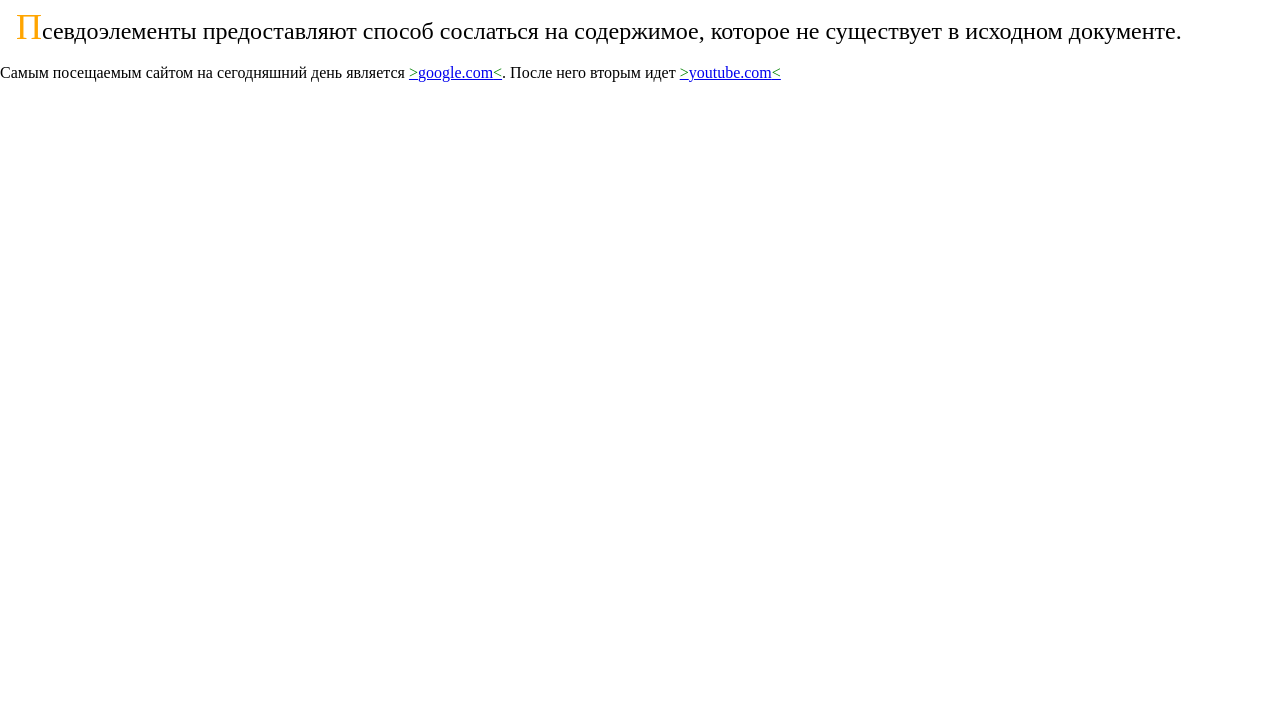
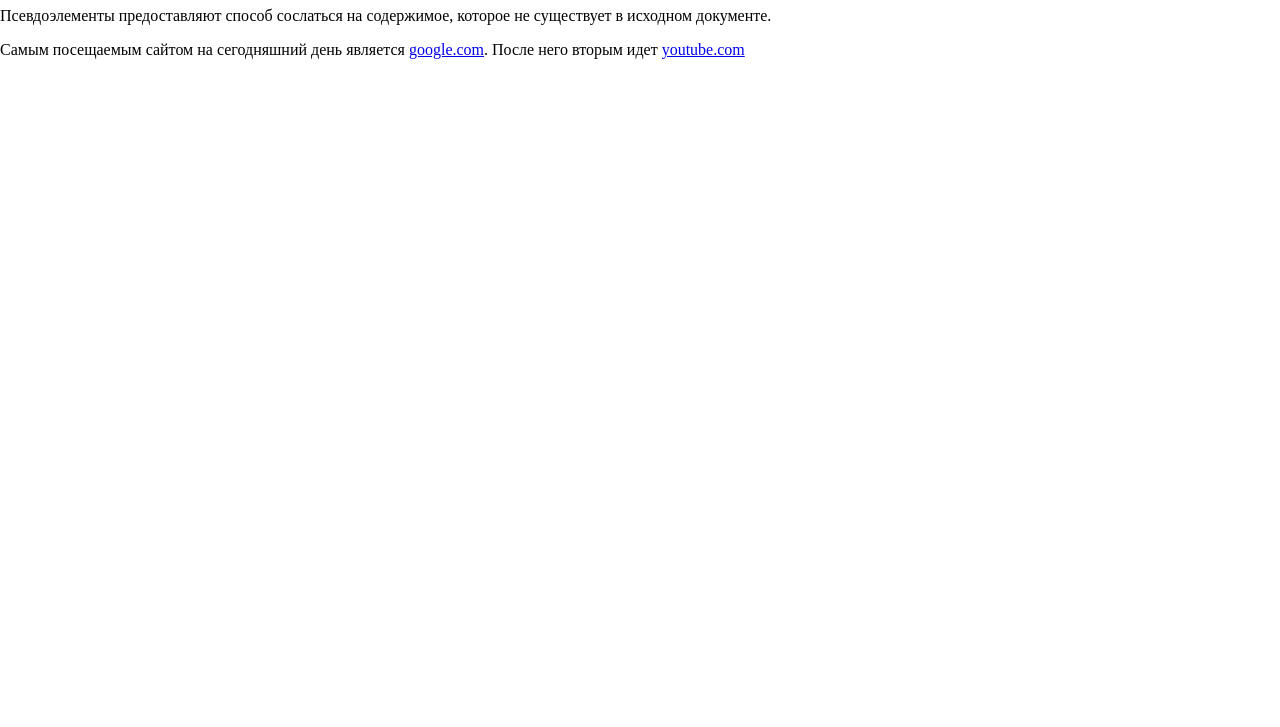
Before and after one commit to 12345Oleksii/display, a plain HTML site: page index.html in a window 1280 px wide. Shown: the part 73-800 px from the top of the page. Drawn offline with nearby package versions, Linux system fonts and the light colour scheme.

Commit message:
Update style.css

```diff
--- a/style.css
+++ b/style.css
@@ -1,20 +1,16 @@
-.theory::first-letter {
-    font-size: 36px;
-    margin-left: 16px;
-    color: orange;
+input[type="checkbox"]:checked {
+    margin-left: 50px;
 }
-.theory::first-line {
-    font-size: 24px;
+label {
+    text-transform: uppercase;
 }
-.theory::selection {
-    background-color: red;
-    color: white;
+#special::first-letter {
+    color: green;
+    font-size: 100px;
 }
-a::before {
-    content: ">";
-    color: green;
+h1:hover {
+    color: blue;
 }
-a::after {
-    content: "<";
-    color: green;
+a::visited{
+    color: gray;
 }
```
